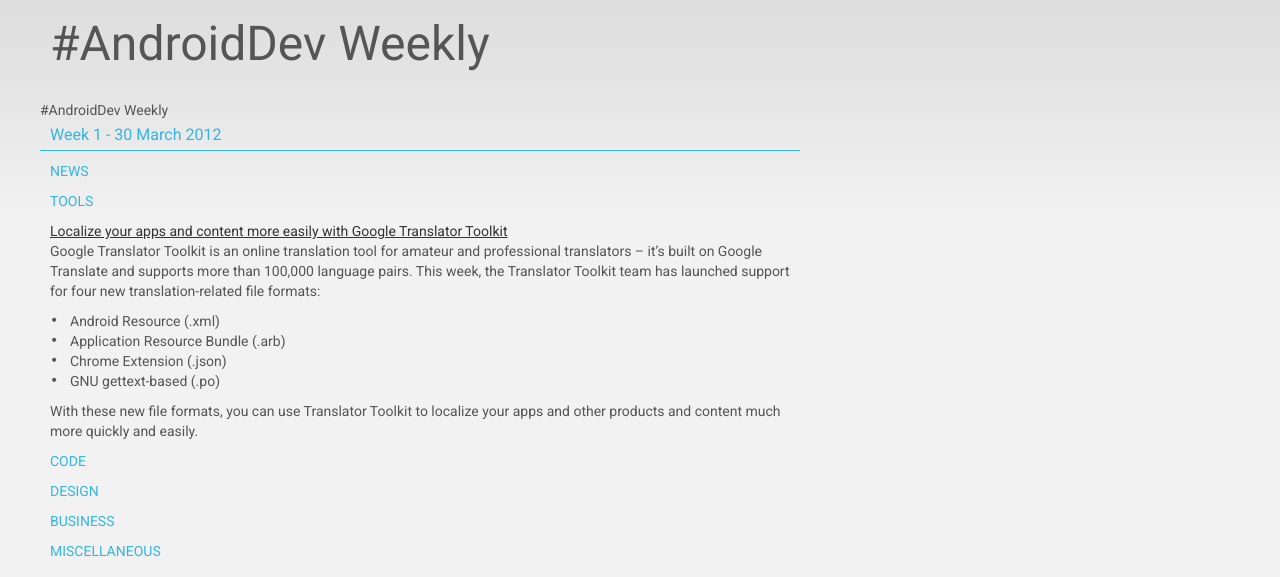
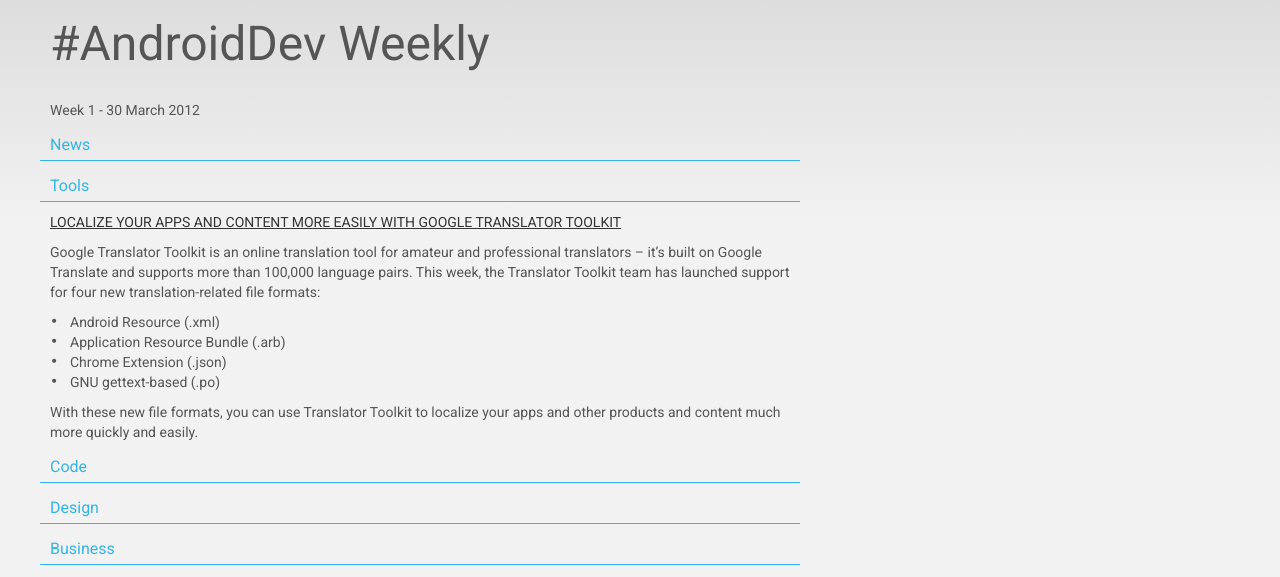
Before and after one commit to ggrell/androiddevweekly, a Jekyll site: the page built from _posts/2012-03-30-Issue-1.md, in a window 1280 px wide. Shown: the top 577 px of the page. Built offline with Jekyll 4.4.1, drawn with Linux system fonts in a browser that asks for light colours.

Commit message:
Changed post contents based on css

```diff
--- a/_posts/2012-03-30-Issue-1.md
+++ b/_posts/2012-03-30-Issue-1.md
@@ -3,15 +3,13 @@
 title: Week 1 - 30 March 2012
 ---
 
-# #AndroidDev Weekly
+{{ page.title }}
 
-## {{ page.title }}
+## News
 
-### News
+## Tools
 
-### Tools
-
-#### [Localize your apps and content more easily with Google Translator Toolkit](http://googletranslate.blogspot.com/2012/03/localize-your-apps-and-content-more.html)
+### [Localize your apps and content more easily with Google Translator Toolkit](http://googletranslate.blogspot.com/2012/03/localize-your-apps-and-content-more.html)
 Google Translator Toolkit is an online translation tool for amateur and professional translators -- it’s built on Google Translate and supports more than 100,000 language pairs. This week, the Translator Toolkit team has launched support for four new translation-related file formats:
 
 *   Android Resource (.xml)
@@ -21,10 +19,10 @@
 
 With these new file formats, you can use Translator Toolkit to localize your apps and other products and content much more quickly and easily.
 
-### Code
+## Code
 
-### Design
+## Design
 
-### Business
+## Business
 
-### Miscellaneous
+## Miscellaneous
```
